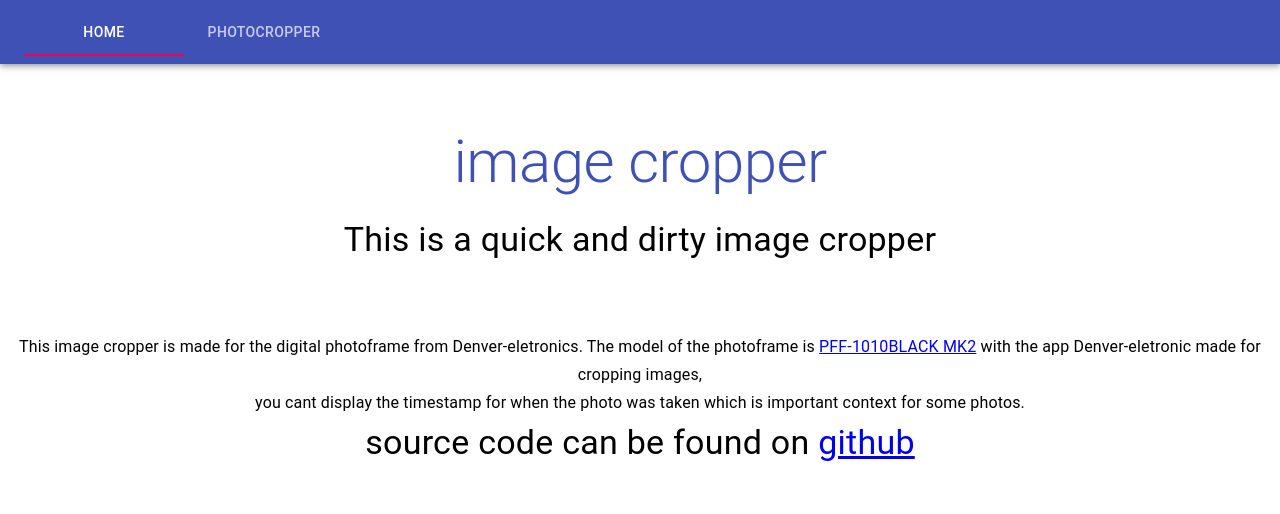
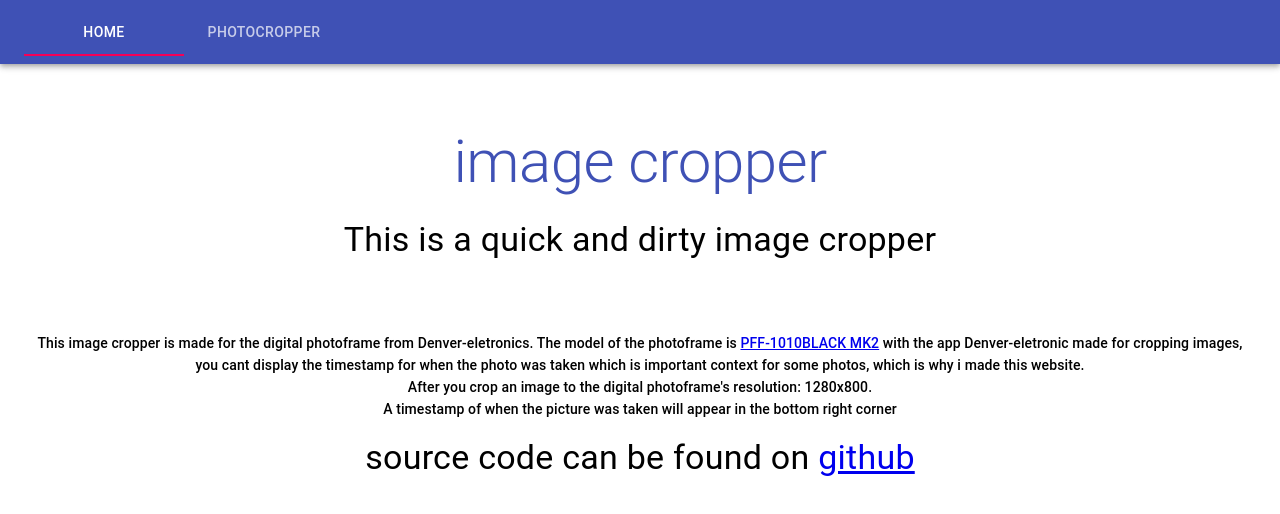
Before and after one commit to rasmusglintborg/photocropper, a React (Create React App) app: page / in a window 1280 px wide. Shown: the top 514 px of the page. Built offline with nearby package versions, Linux system fonts and the light colour scheme.

Commit message:
styling homepage

```diff
--- a/src/views/Home.js
+++ b/src/views/Home.js
@@ -27,16 +27,26 @@ export const Home = () => {
       </Grid>
       <Grid>
         <div>
-          <Typography align="center" variant="subtitle1" gutterBottom>
+          <Typography
+            align="center"
+            variant="subtitle2"
+            gutterBottom
+            display="initial"
+            paragraph={true}
+          >
             This image cropper is made for the digital photoframe from
             Denver-eletronics. The model of the photoframe is&nbsp;
             <a href="https://denver-electronics.com/products/frameo/denver-pff-1010black/c-1024/c-1262/p-2991">
               PFF-1010BLACK MK2
             </a>
-            &nbsp;with the app Denver-eletronic made for cropping images,{" "}
+            &nbsp;with the app Denver-eletronic made for cropping images,
             <br></br>
             you cant display the timestamp for when the photo was taken which is
-            important context for some photos.
+            important context for some photos, which is why i made this website.
+            <br></br>
+            After you crop an image to the digital photoframe's resolution:
+            1280x800.<br></br> A timestamp of when the picture was taken will
+            appear in the bottom right corner
           </Typography>
 
           <Typography align="center" variant="h4" gutterBottom>
```
